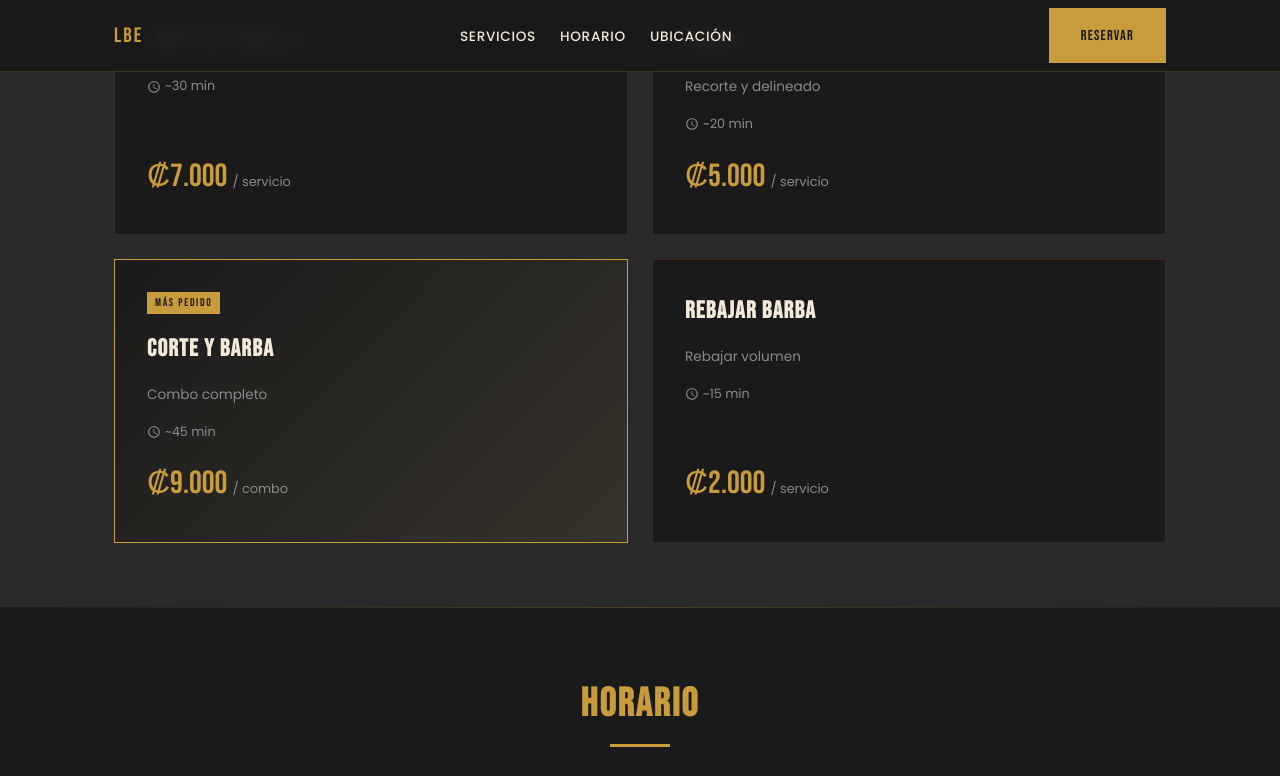
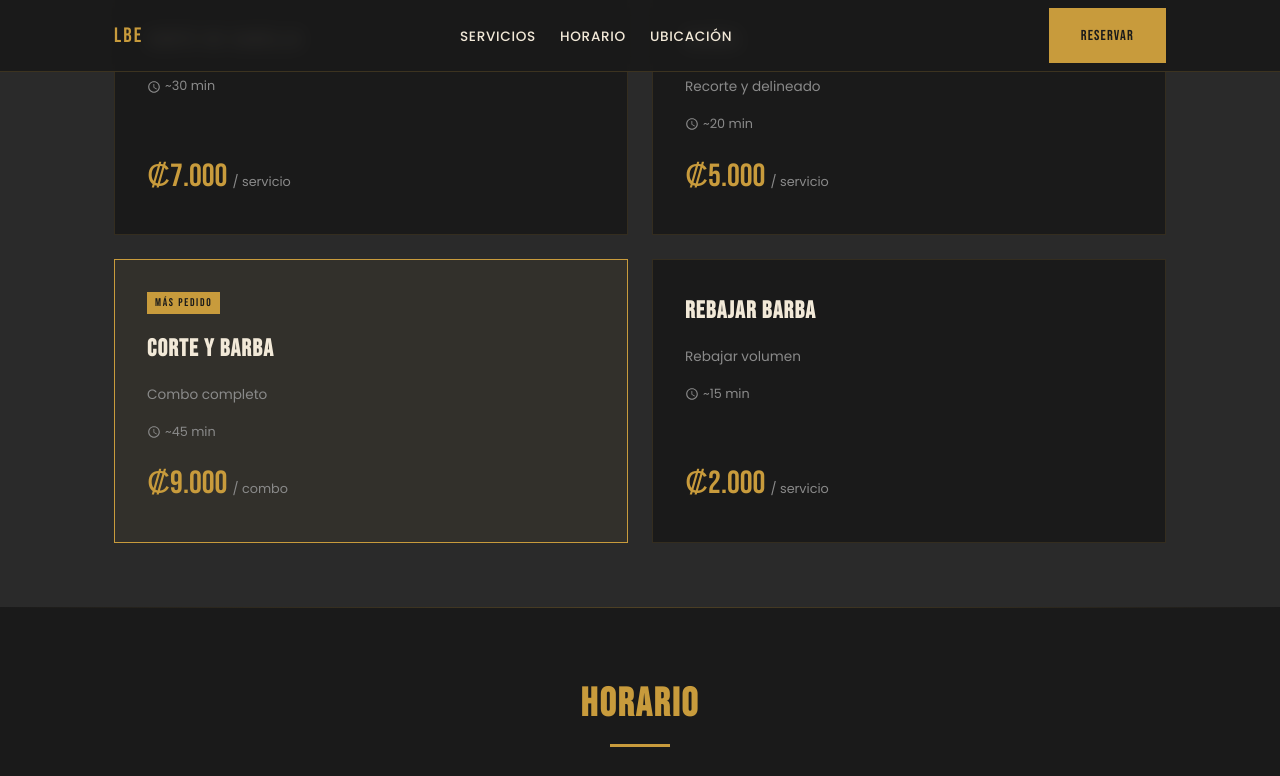
Before and after one commit to sotonavarrojosue-creator/demo-barberia-del-este, a plain HTML site: page index.html in a window 1280 px wide. In both pictures the pointer is over the element 371 px from the left and 1383 px from the top of the page. Shown: the part 983-1759 px from the top of the page. Drawn offline with Linux system fonts and the light colour scheme.

Commit message:
fix: remove gradient from featured card, fix hover animation

```diff
--- a/index.html
+++ b/index.html
@@ -334,7 +334,10 @@
 
         .servicio-card.featured {
             border-color: var(--dorado-barbero);
-            background: linear-gradient(135deg, var(--negro-carbon) 0%, rgba(200, 155, 60, 0.08) 100%);
+        }
+
+        .servicio-card.featured:hover {
+            background: rgba(200, 155, 60, 0.05);
         }
 
         .servicio-card .badge {
```
